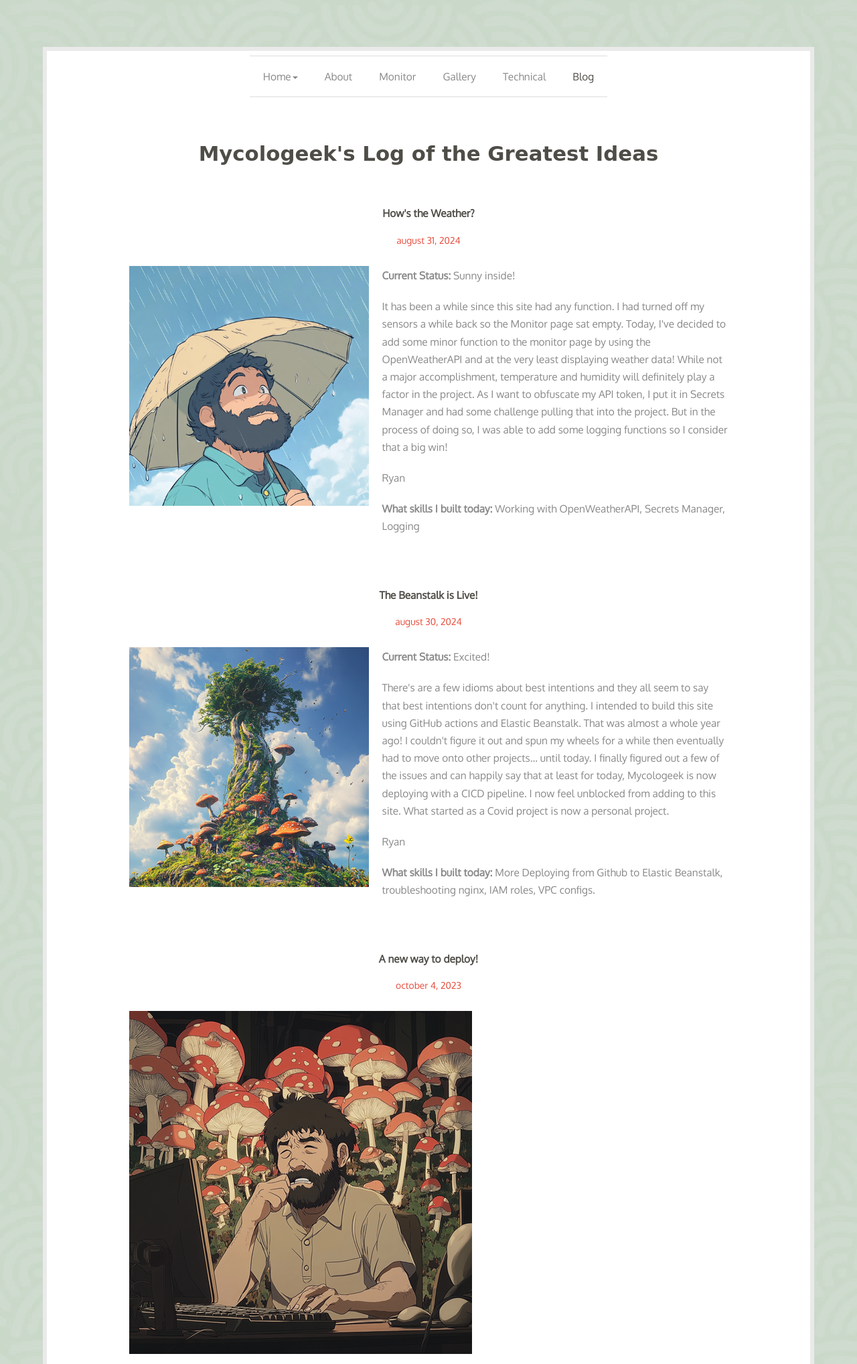
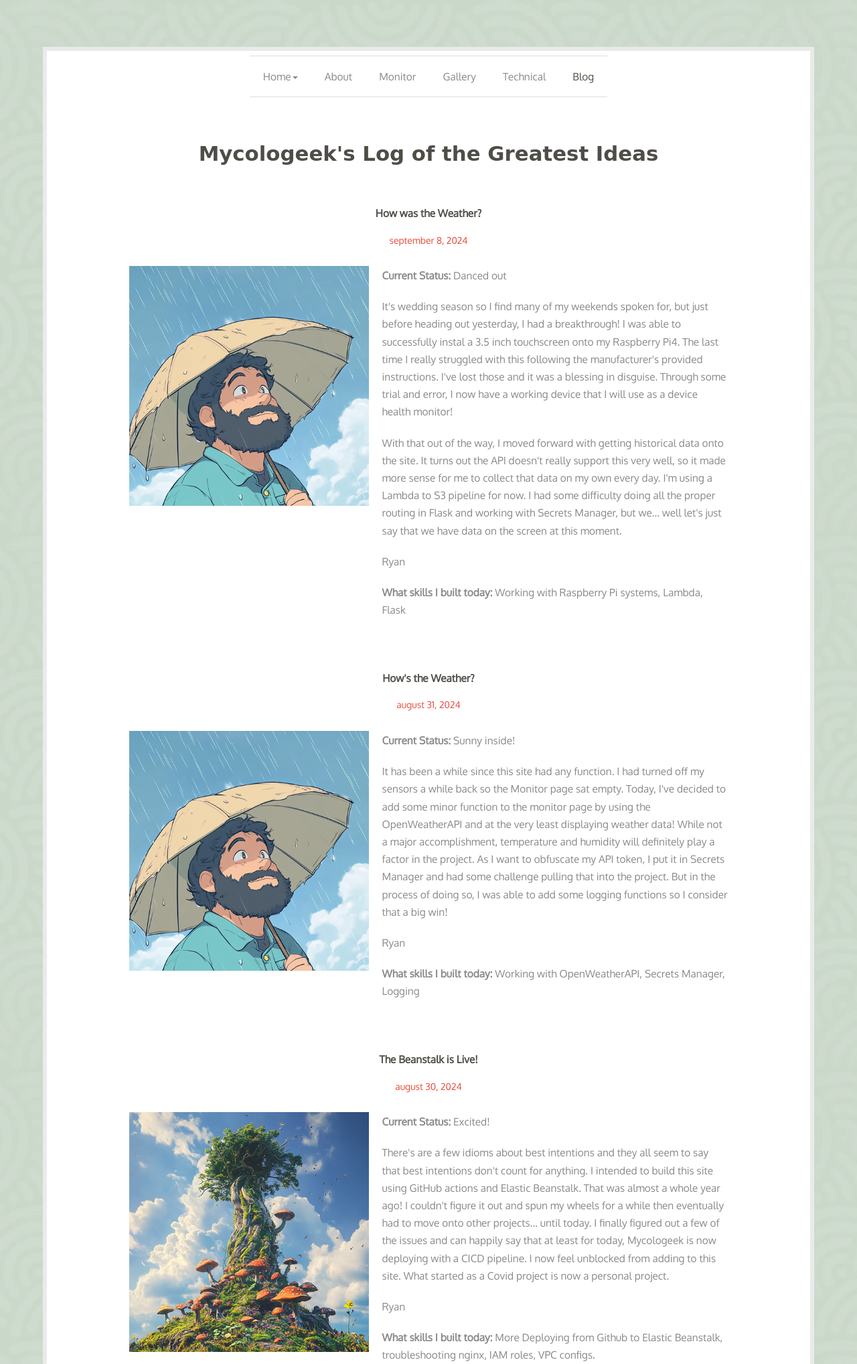
Before and after one commit to ryandagley/mycologeek-website, a Flask app: page /blog.html in a window 1280 px wide. Shown: the top 2036 px of the page at 67% size. Run offline with Flask 3, Linux system fonts and the light colour scheme; some libraries are stand-ins or nearby versions; some web fonts are replaced.

Commit message:
New blog post about latest additions to historical weather

```diff
--- a/templates/blog.html
+++ b/templates/blog.html
@@ -84,6 +84,37 @@
          <div class="margin-news">
             <div class="col-md-10 col-xs-offset-1">
               <h4 class="heading-inner">Mycologeek's Log of the Greatest Ideas</h4>
+
+
+<!-- Start new blog post -->
+  <div class="holder wow fadeIn" data-wow-delay="0.1s">
+    <h5>How was the Weather?
+      <span class="date">September 8, 2024</span>
+    </h5>
+    <div class="blog-post-content">
+      <img src="static/img/blog/2024/weatherman.png" alt="photo" class="photo-news"/>
+      <div class="text-content">
+        <p><b>Current Status: </b>Danced out</p>
+
+        <p>It's wedding season so I find many of my weekends spoken for, but just before heading out yesterday, I had
+          a breakthrough!  I was able to successfully instal a 3.5 inch touchscreen onto my Raspberry Pi4.  The last time
+          I really struggled with this following the manufacturer's provided instructions.  I've lost those and it was a
+          blessing in disguise.  Through some trial and error, I now have a working device that I will use as a device health
+          monitor!
+        </p>
+        <p>With that out of the way, I moved forward with getting historical data onto the site.  It turns out the API doesn't really
+          support this very well, so it made more sense for me to collect that data on my own every day.  I'm using a Lambda to S3 pipeline
+          for now.  I had some difficulty doing all the proper routing in Flask and working with Secrets Manager, but we...  well let's just
+          say that we have data on the screen at this moment.
+        </p>
+        <p>Ryan</p>
+        <p><b>What skills I built today: </b>
+        Working with Raspberry Pi systems, Lambda, Flask</p>
+      </div>
+    </div>
+  </div>
+  <!-- end new blog post -->
+
 
 
                             <!-- Start new blog post -->
```
